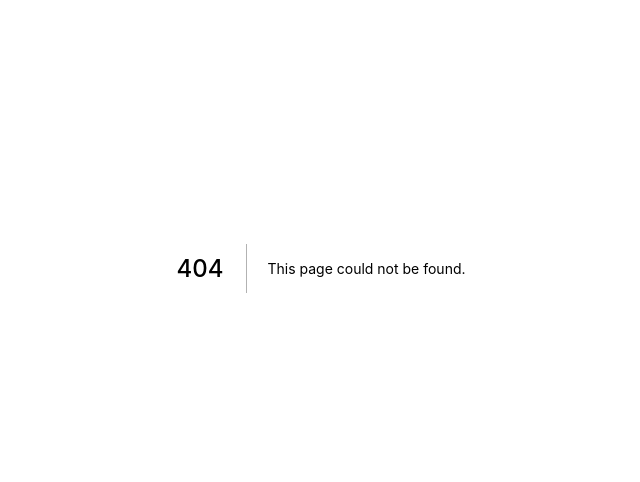
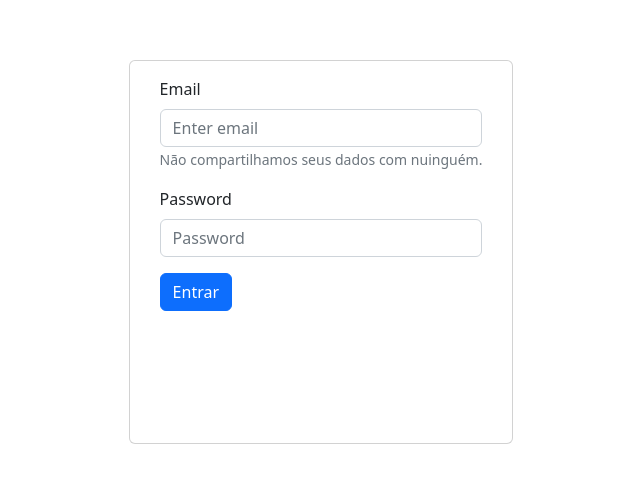
Before and after one commit to wdangelo/teppa-front, a Next.js app: page /login in a window 1280 px wide. Before the commit this address had no page. Shown: the part 132-614 px from the top of the page, without its empty margins (319-959 px from the left). Built offline with nearby package versions, Linux system fonts and the light colour scheme.

Commit message:
criado alert para caso session gere exceção

```diff
--- /dev/null
+++ b/pages/login.tsx
@@ -0,0 +1,82 @@
+import { useEffect, useState } from "react"
+import { useRouter } from "next/router";
+import { Button, Card, Form } from "react-bootstrap";
+import swal from "sweetalert";
+import api from "../services/axios";
+
+interface IUsers {
+    id: string;
+    name: string;
+    email: string;
+}
+
+export default function Login () {
+
+  const [email, setEmail] = useState<string>('')
+  const [password, setPassword] = useState('')
+  const [users, setUsers] = useState<IUsers[]>([])
+
+  const router = useRouter()
+
+  async function login(e: any) {
+    e.preventDefault();
+    try {
+
+        const session = await api.post('/session', {
+            email,
+            password
+        })
+
+        if (session.data.token) {
+
+            router.push('users-create')
+        }
+
+
+    } catch (err) {
+
+        console.log(err)
+        swal({
+            title: "Login invalido",
+            text: "Usuário ou senha incorretos",
+            icon: "error"
+        })
+    }
+
+  }
+
+  return (
+    <div>
+    <Card style={{ width: '24rem', height: '24rem', display: 'flex', alignItems: 'center', justifyContent: 'center', marginLeft: 'auto', marginRight: 'auto', marginTop: '12rem' }}>
+    <Card.Body>
+        <Form method="POST" encType="multipart/form-data" onSubmit={login}>
+        <Form.Group className="mb-3" controlId="formBasicEmail">
+        <Form.Label>Email</Form.Label>
+        <Form.Control type="email" placeholder="Enter email" value={email} onChange={e => setEmail(e.target.value)}/>
+        <Form.Text className="text-muted">
+        Não compartilhamos seus dados com nuinguém.
+        </Form.Text>
+        </Form.Group>
+
+        <Form.Group className="mb-3" controlId="formBasicPassword">
+            <Form.Label>Password</Form.Label>
+            <Form.Control type="password" placeholder="Password" value={password} onChange={e => setPassword(e.target.value)} />
+            </Form.Group>
+            <Form.Group className="mb-3" controlId="formBasicCheckbox">
+        </Form.Group>
+
+
+        <Button variant="primary" type="submit">
+        Entrar
+        </Button>
+        </Form>
+
+    </Card.Body>
+
+    </Card>
+    </div>
+
+
+  )
+
+}
```
Also changed, not shown: pages/index.tsx (+8 -39 lines).
